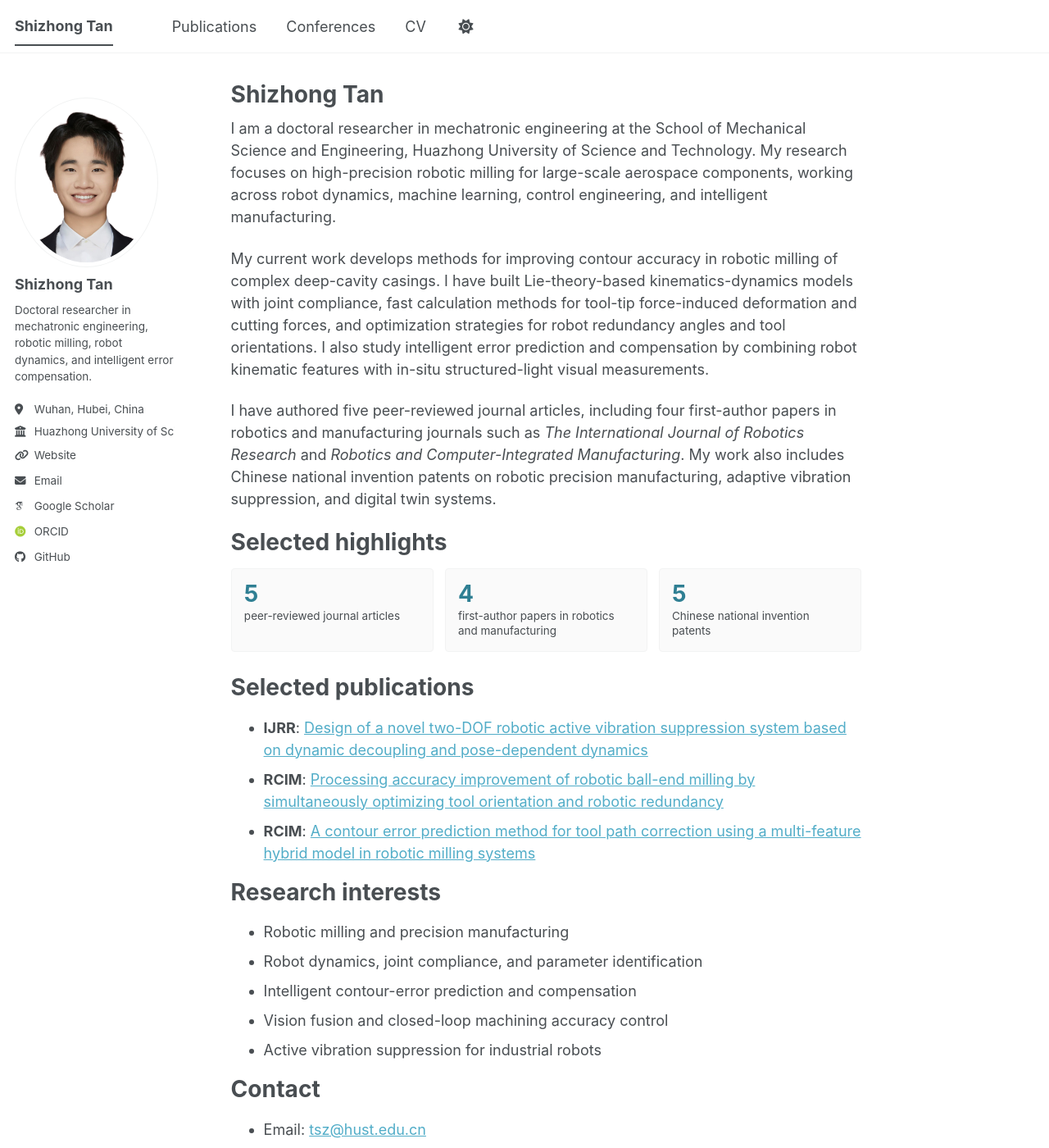
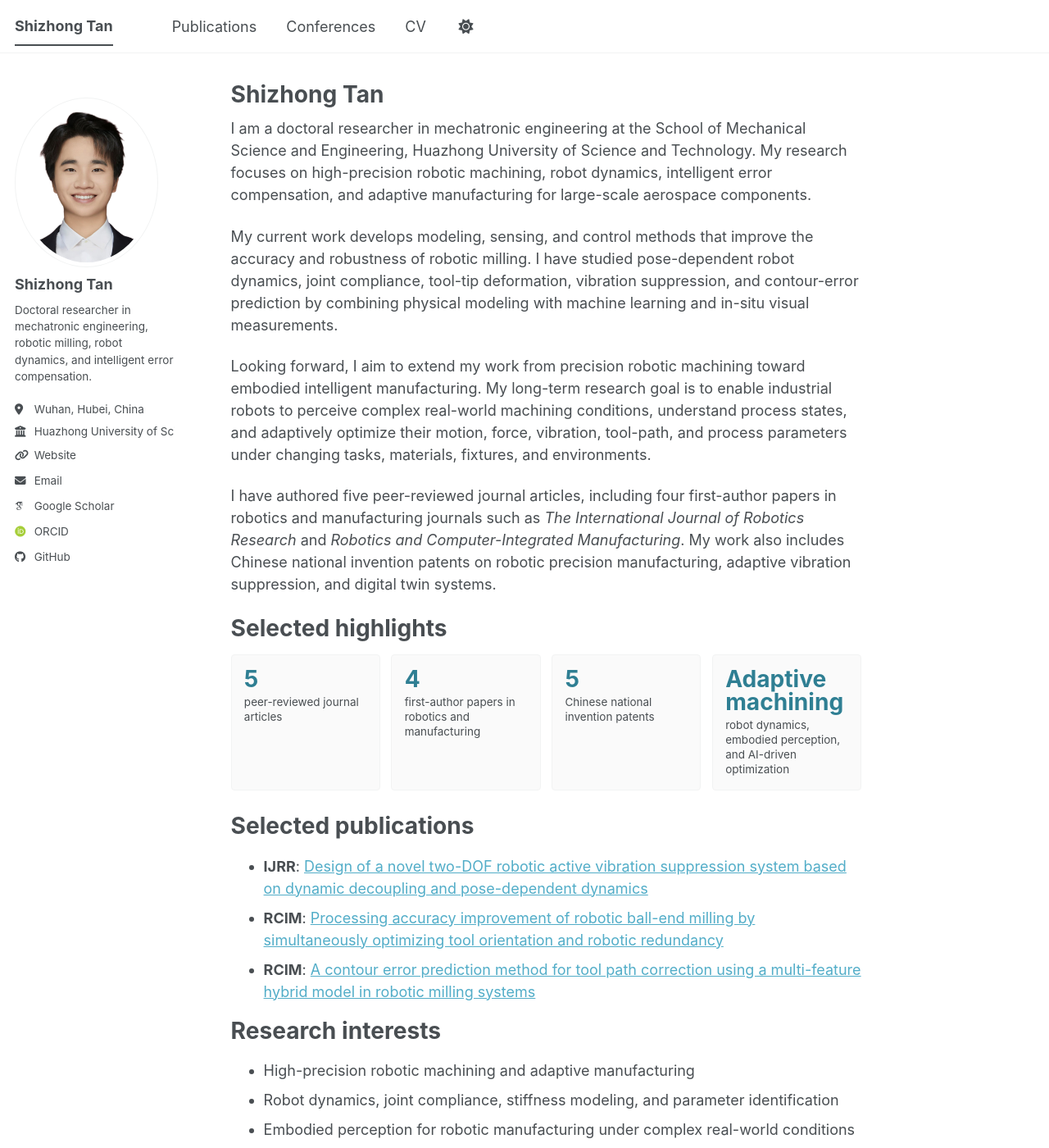
Before and after one commit to tan-shizhong/sztan.github.io, a Jekyll site: the page built from _pages/about.md, in a window 1280 px wide and 1400 px high. Shown: the whole window at 82% size. Built offline with Jekyll 4.4.1, drawn with Linux system fonts in a browser that asks for light colours; some web fonts are replaced; a script bundle is joined from its source files by our own code; library files that are not in the unit come from our copies; some of the changed text lies outside the part shown.

Commit message:
Update research direction and hide publication visuals

```diff
--- a/_pages/about.md
+++ b/_pages/about.md
@@ -7,9 +7,11 @@ redirect_from:
   - /about.html
 ---
 
-I am a doctoral researcher in mechatronic engineering at the School of Mechanical Science and Engineering, Huazhong University of Science and Technology. My research focuses on high-precision robotic milling for large-scale aerospace components, working across robot dynamics, machine learning, control engineering, and intelligent manufacturing.
+I am a doctoral researcher in mechatronic engineering at the School of Mechanical Science and Engineering, Huazhong University of Science and Technology. My research focuses on high-precision robotic machining, robot dynamics, intelligent error compensation, and adaptive manufacturing for large-scale aerospace components.
 
-My current work develops methods for improving contour accuracy in robotic milling of complex deep-cavity casings. I have built Lie-theory-based kinematics-dynamics models with joint compliance, fast calculation methods for tool-tip force-induced deformation and cutting forces, and optimization strategies for robot redundancy angles and tool orientations. I also study intelligent error prediction and compensation by combining robot kinematic features with in-situ structured-light visual measurements.
+My current work develops modeling, sensing, and control methods that improve the accuracy and robustness of robotic milling. I have studied pose-dependent robot dynamics, joint compliance, tool-tip deformation, vibration suppression, and contour-error prediction by combining physical modeling with machine learning and in-situ visual measurements.
+
+Looking forward, I aim to extend my work from precision robotic machining toward embodied intelligent manufacturing. My long-term research goal is to enable industrial robots to perceive complex real-world machining conditions, understand process states, and adaptively optimize their motion, force, vibration, tool-path, and process parameters under changing tasks, materials, fixtures, and environments.
 
 I have authored five peer-reviewed journal articles, including four first-author papers in robotics and manufacturing journals such as *The International Journal of Robotics Research* and *Robotics and Computer-Integrated Manufacturing*. My work also includes Chinese national invention patents on robotic precision manufacturing, adaptive vibration suppression, and digital twin systems.
 
@@ -28,6 +30,10 @@ Selected highlights
     <strong>5</strong>
     <span>Chinese national invention patents</span>
   </div>
+  <div>
+    <strong>Adaptive machining</strong>
+    <span>robot dynamics, embodied perception, and AI-driven optimization</span>
+  </div>
 </div>
 
 Selected publications
@@ -38,11 +44,13 @@ Selected publications
 
 Research interests
 ======
-* Robotic milling and precision manufacturing
-* Robot dynamics, joint compliance, and parameter identification
-* Intelligent contour-error prediction and compensation
-* Vision fusion and closed-loop machining accuracy control
-* Active vibration suppression for industrial robots
+* High-precision robotic machining and adaptive manufacturing
+* Robot dynamics, joint compliance, stiffness modeling, and parameter identification
+* Embodied perception for robotic manufacturing under complex real-world conditions
+* Physics-guided AI for machining-process modeling, uncertainty-aware prediction, and error compensation
+* Vision-force-vibration fusion for closed-loop machining accuracy control
+* Adaptive optimization of robot posture, tool path, force, vibration, and process parameters
+* Generalizable robotic manufacturing skills for changing tasks, materials, fixtures, and environments
 
 Contact
 ======
```
Also changed, not shown: _publications/2023-01-01-robot-tracking-error-load-decomposition.md (+2 -0 lines), _publications/2025-01-01-active-vibration-suppression-system.md (+2 -0 lines), _publications/2025-01-02-tool-orientation-robotic-redundancy.md (+2 -0 lines), _publications/2025-01-03-contour-error-prediction-tool-path-correction.md (+2 -0 lines), _publications/2025-01-04-cnc-trajectory-tracking-error.md (+2 -0 lines).
